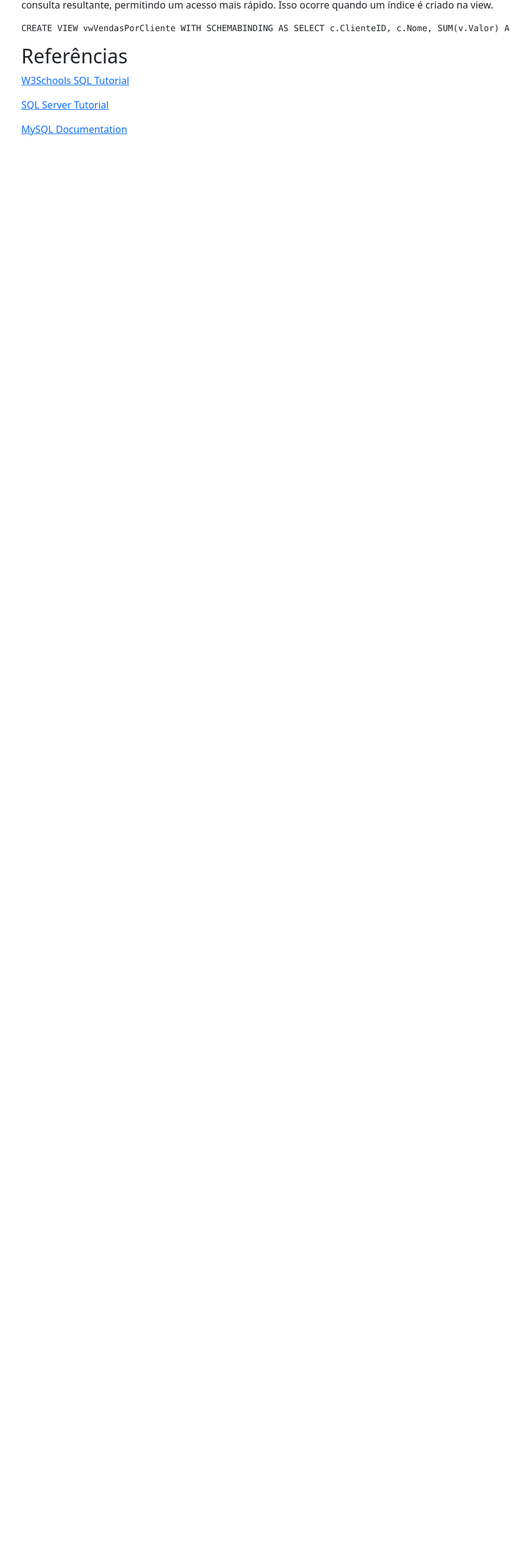
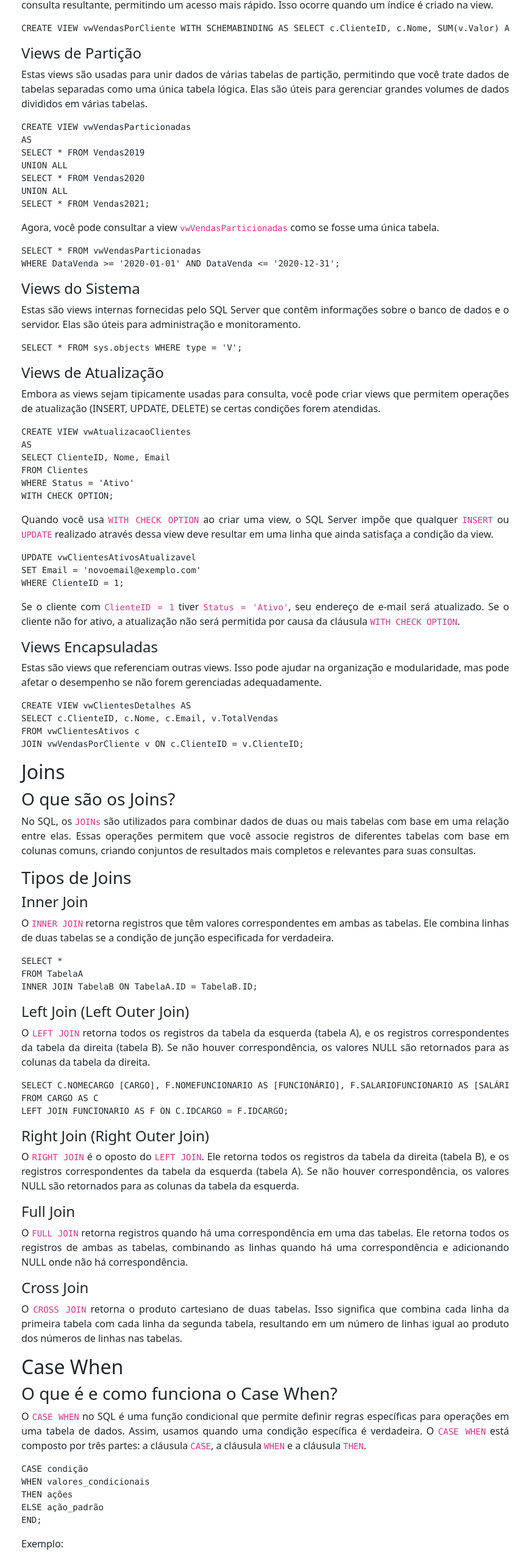
Before and after one commit to bycmlla/Portfolio-CamilaAguiar, a React (Create React App) app: page /sqlpage in a window 1280 px wide. Shown: the part 3804-6366 px from the top of the page at 61% size, without its empty margins (205-1071 px from the left). Before the commit the page ends 4044 px from the top, so only its background shows below. Built offline with nearby package versions, Linux system fonts and the light colour scheme.

Commit message:
sql file add

```diff
--- a/src/pages/Projects/SubPages/SQLPage.js
+++ b/src/pages/Projects/SubPages/SQLPage.js
@@ -366,7 +366,7 @@ const SQLPage = () => {
           </code>
         </pre>
 
-        <h4>Views Indexadas</h4>
+        <h4 id="views-indexadas">Views Indexadas</h4>
         <p>
           Embora as views normais não armazenem dados fisicamente, uma view
           indexada armazena os dados da consulta resultante, permitindo um
@@ -380,6 +380,219 @@ const SQLPage = () => {
             c.Nome; CREATE UNIQUE CLUSTERED INDEX idx_VendasPorCliente ON
             vwVendasPorCliente (ClienteID);
           </code>
+        </pre>
+
+        <h4 id="views-particao">Views de Partição</h4>
+        <p>
+          Estas views são usadas para unir dados de várias tabelas de partição,
+          permitindo que você trate dados de tabelas separadas como uma única
+          tabela lógica. Elas são úteis para gerenciar grandes volumes de dados
+          divididos em várias tabelas.
+        </p>
+        <pre>
+          <code>
+            {`CREATE VIEW vwVendasParticionadas
+AS
+SELECT * FROM Vendas2019
+UNION ALL
+SELECT * FROM Vendas2020
+UNION ALL
+SELECT * FROM Vendas2021;`}
+          </code>
+        </pre>
+        <p>
+          Agora, você pode consultar a view <code>vwVendasParticionadas</code>{" "}
+          como se fosse uma única tabela.
+        </p>
+        <pre>
+          <code>
+            {`SELECT * FROM vwVendasParticionadas
+WHERE DataVenda >= '2020-01-01' AND DataVenda <= '2020-12-31';`}
+          </code>
+        </pre>
+
+        <h4 id="views-sistema">Views do Sistema</h4>
+        <p>
+          Estas são views internas fornecidas pelo SQL Server que contêm
+          informações sobre o banco de dados e o servidor. Elas são úteis para
+          administração e monitoramento.
+        </p>
+        <pre>
+          <code>{`SELECT * FROM sys.objects WHERE type = 'V';`}</code>
+        </pre>
+
+        <h4 id="views-atualizacao">Views de Atualização</h4>
+        <p>
+          Embora as views sejam tipicamente usadas para consulta, você pode
+          criar views que permitem operações de atualização (INSERT, UPDATE,
+          DELETE) se certas condições forem atendidas.
+        </p>
+        <pre>
+          <code>
+            {`CREATE VIEW vwAtualizacaoClientes
+AS
+SELECT ClienteID, Nome, Email
+FROM Clientes
+WHERE Status = 'Ativo'
+WITH CHECK OPTION;`}
+          </code>
+        </pre>
+        <p>
+          Quando você usa <code>WITH CHECK OPTION</code> ao criar uma view, o
+          SQL Server impõe que qualquer <code>INSERT</code> ou{" "}
+          <code>UPDATE</code> realizado através dessa view deve resultar em uma
+          linha que ainda satisfaça a condição da view.
+        </p>
+        <pre>
+          <code>
+            {`UPDATE vwClientesAtivosAtualizavel
+SET Email = 'novoemail@exemplo.com'
+WHERE ClienteID = 1;`}
+          </code>
+        </pre>
+        <p>
+          Se o cliente com <code>ClienteID = 1</code> tiver{" "}
+          <code>Status = 'Ativo'</code>, seu endereço de e-mail será atualizado.
+          Se o cliente não for ativo, a atualização não será permitida por causa
+          da cláusula <code>WITH CHECK OPTION</code>.
+        </p>
+
+        <h4 id="views-encapsuladas">Views Encapsuladas</h4>
+        <p>
+          Estas são views que referenciam outras views. Isso pode ajudar na
+          organização e modularidade, mas pode afetar o desempenho se não forem
+          gerenciadas adequadamente.
+        </p>
+        <pre>
+          <code>
+            {`CREATE VIEW vwClientesDetalhes AS
+SELECT c.ClienteID, c.Nome, c.Email, v.TotalVendas
+FROM vwClientesAtivos c
+JOIN vwVendasPorCliente v ON c.ClienteID = v.ClienteID;`}
+          </code>
+        </pre>
+
+        <h2 id="joins">Joins</h2>
+
+        <h3 id="o-que-sao-joins">O que são os Joins?</h3>
+        <p>
+          No SQL, os <code>JOINs</code> são utilizados para combinar dados de
+          duas ou mais tabelas com base em uma relação entre elas. Essas
+          operações permitem que você associe registros de diferentes tabelas
+          com base em colunas comuns, criando conjuntos de resultados mais
+          completos e relevantes para suas consultas.
+        </p>
+
+        <h3 id="tipos-joins">Tipos de Joins</h3>
+
+        <h4 id="inner-join">Inner Join</h4>
+        <p>
+          O <code>INNER JOIN</code> retorna registros que têm valores
+          correspondentes em ambas as tabelas. Ele combina linhas de duas
+          tabelas se a condição de junção especificada for verdadeira.
+        </p>
+        <pre>
+          <code>
+            {`SELECT *
+FROM TabelaA
+INNER JOIN TabelaB ON TabelaA.ID = TabelaB.ID;`}
+          </code>
+        </pre>
+
+        <h4 id="left-join">Left Join (Left Outer Join)</h4>
+        <p>
+          O <code>LEFT JOIN</code> retorna todos os registros da tabela da
+          esquerda (tabela A), e os registros correspondentes da tabela da
+          direita (tabela B). Se não houver correspondência, os valores NULL são
+          retornados para as colunas da tabela da direita.
+        </p>
+        <pre>
+          <code>
+            {`SELECT C.NOMECARGO [CARGO], F.NOMEFUNCIONARIO AS [FUNCIONÁRIO], F.SALARIOFUNCIONARIO AS [SALÁRIO]
+FROM CARGO AS C
+LEFT JOIN FUNCIONARIO AS F ON C.IDCARGO = F.IDCARGO;`}
+          </code>
+        </pre>
+
+        <h4 id="right-join">Right Join (Right Outer Join)</h4>
+        <p>
+          O <code>RIGHT JOIN</code> é o oposto do <code>LEFT JOIN</code>. Ele
+          retorna todos os registros da tabela da direita (tabela B), e os
+          registros correspondentes da tabela da esquerda (tabela A). Se não
+          houver correspondência, os valores NULL são retornados para as colunas
+          da tabela da esquerda.
+        </p>
+
+        <h4 id="full-join">Full Join</h4>
+        <p>
+          O <code>FULL JOIN</code> retorna registros quando há uma
+          correspondência em uma das tabelas. Ele retorna todos os registros de
+          ambas as tabelas, combinando as linhas quando há uma correspondência e
+          adicionando NULL onde não há correspondência.
+        </p>
+
+        <h4 id="cross-join">Cross Join</h4>
+        <p>
+          O <code>CROSS JOIN</code> retorna o produto cartesiano de duas
+          tabelas. Isso significa que combina cada linha da primeira tabela com
+          cada linha da segunda tabela, resultando em um número de linhas igual
+          ao produto dos números de linhas nas tabelas.
+        </p>
+
+        <h2 id="case-when">Case When</h2>
+
+        <h3>O que é e como funciona o Case When?</h3>
+        <p>
+          O <code>CASE WHEN</code> no SQL é uma função condicional que permite
+          definir regras específicas para operações em uma tabela de dados.
+          Assim, usamos quando uma condição específica é verdadeira. O{" "}
+          <code>CASE WHEN</code> está composto por três partes: a cláusula{" "}
+          <code>CASE</code>, a cláusula <code>WHEN</code> e a cláusula{" "}
+          <code>THEN</code>.
+        </p>
+        <pre>
+          <code>
+            {`CASE condição
+WHEN valores_condicionais
+THEN ações
+ELSE ação_padrão
+END;`}
+          </code>
+        </pre>
+        <p>Exemplo:</p>
+        <pre>
+          <code>
+            {`CASE
+    WHEN condição1 THEN valor1
+    WHEN condição2 THEN valor2
+    ELSE valorPadrão
+END;`}
+          </code>
+        </pre>
+
+        <h2 id="criacao-instancia">Criação de Instância</h2>
+
+        <h3>Pare e exclua a instância existente</h3>
+        <pre>
+          <code>
+            {`sqllocaldb stop "MinhaInstanciaAntiga"
+sqllocaldb delete "MinhaInstanciaAntiga";`}
+          </code>
+        </pre>
+
+        <h3>Crie uma nova instância</h3>
+        <pre>
+          <code>{`sqllocaldb create "MinhaNovaInstancia";`}</code>
+        </pre>
+
+        <h3>Inicie a nova instância</h3>
+        <pre>
+          <code>{`sqllocaldb start "MinhaNovaInstancia";`}</code>
+        </pre>
+
+        <h3>Verifique as informações da nova instância</h3>
+        <pre>
+          <code>{`sqllocaldb info "MinhaNovaInstancia";`}</code>
         </pre>
 
         <h2>Referências</h2>
```
